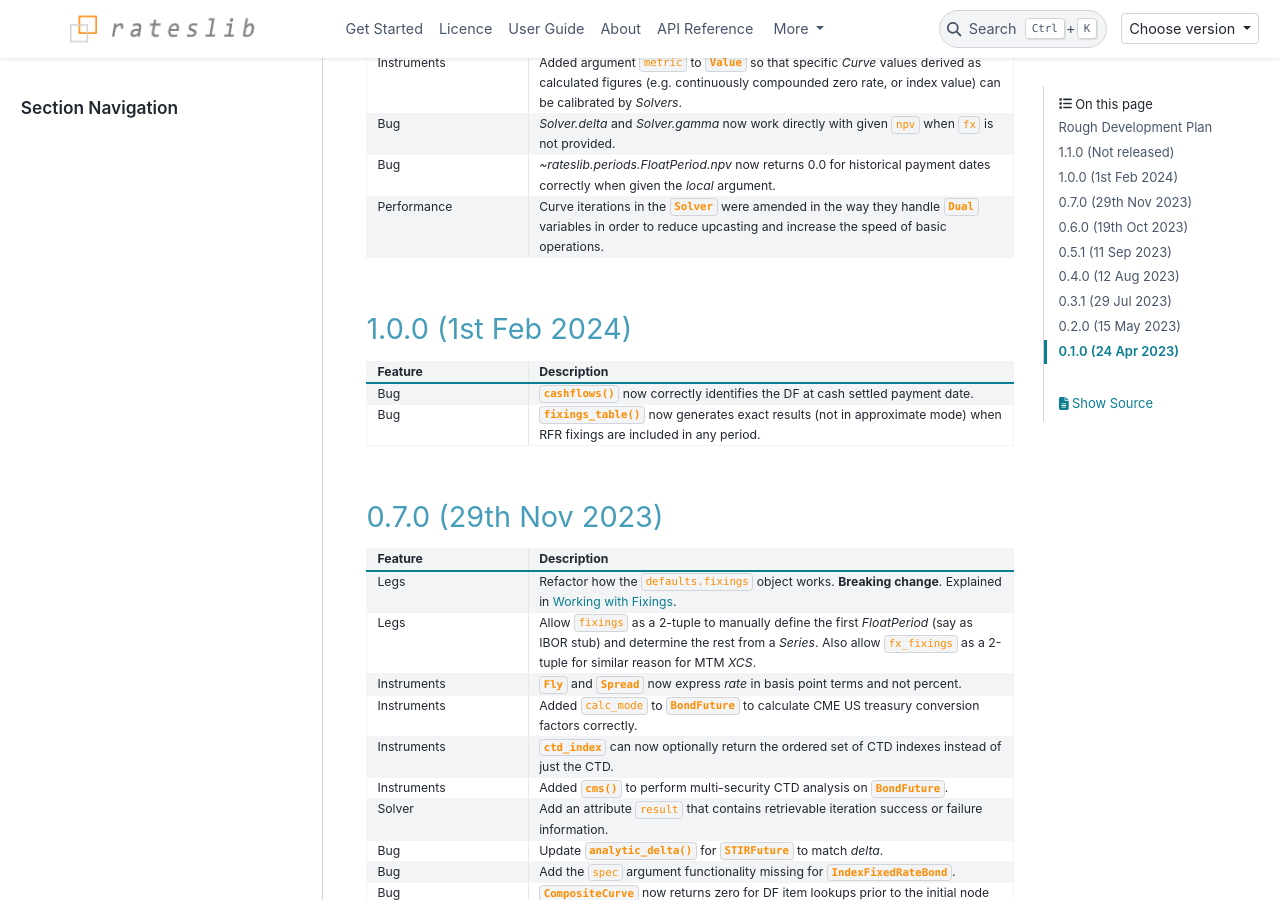
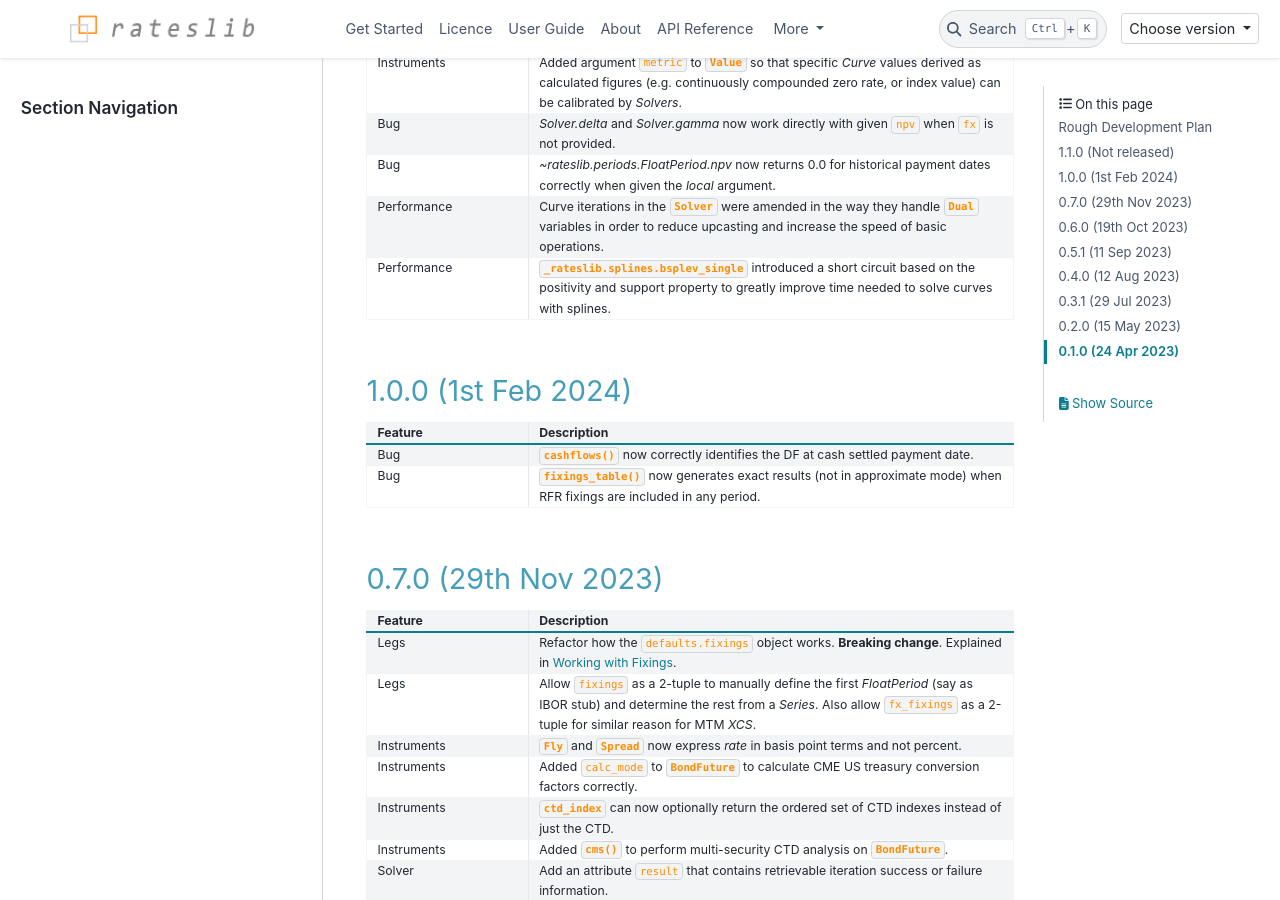
Before and after one commit to attack68/rateslib, a Sphinx documentation site: the page built from docs/source/i_whatsnew.rst, in a window 1280 px wide and 900 px high, scrolled down 858 px. Built offline with Sphinx 7.4.7 and the PyData theme 0.15.4, drawn with Linux system fonts in a browser that asks for light colours; comment, search, counter and statistics services are not loaded; cross-references to code outside the pages are shown as plain code.

Commit message:
PERF: add short circuit

```diff
--- a/docs/source/i_whatsnew.rst
+++ b/docs/source/i_whatsnew.rst
@@ -69,6 +69,9 @@ email contact through **rateslib@gmail.com**.
    * - Performance
      - Curve iterations in the :class:`~rateslib.solver.Solver` were amended in the way they handle
        :class:`~rateslib.dual.Dual` variables in order to reduce upcasting and increase the speed of basic operations.
+   * - Performance
+     - :class:`_rateslib.splines.bsplev_single` introduced a short circuit based on the positivity and support
+       property to greatly improve time needed to solve curves with splines.
 
 
 1.0.0 (1st Feb 2024)
```
Also changed, not shown: 1 other file.
